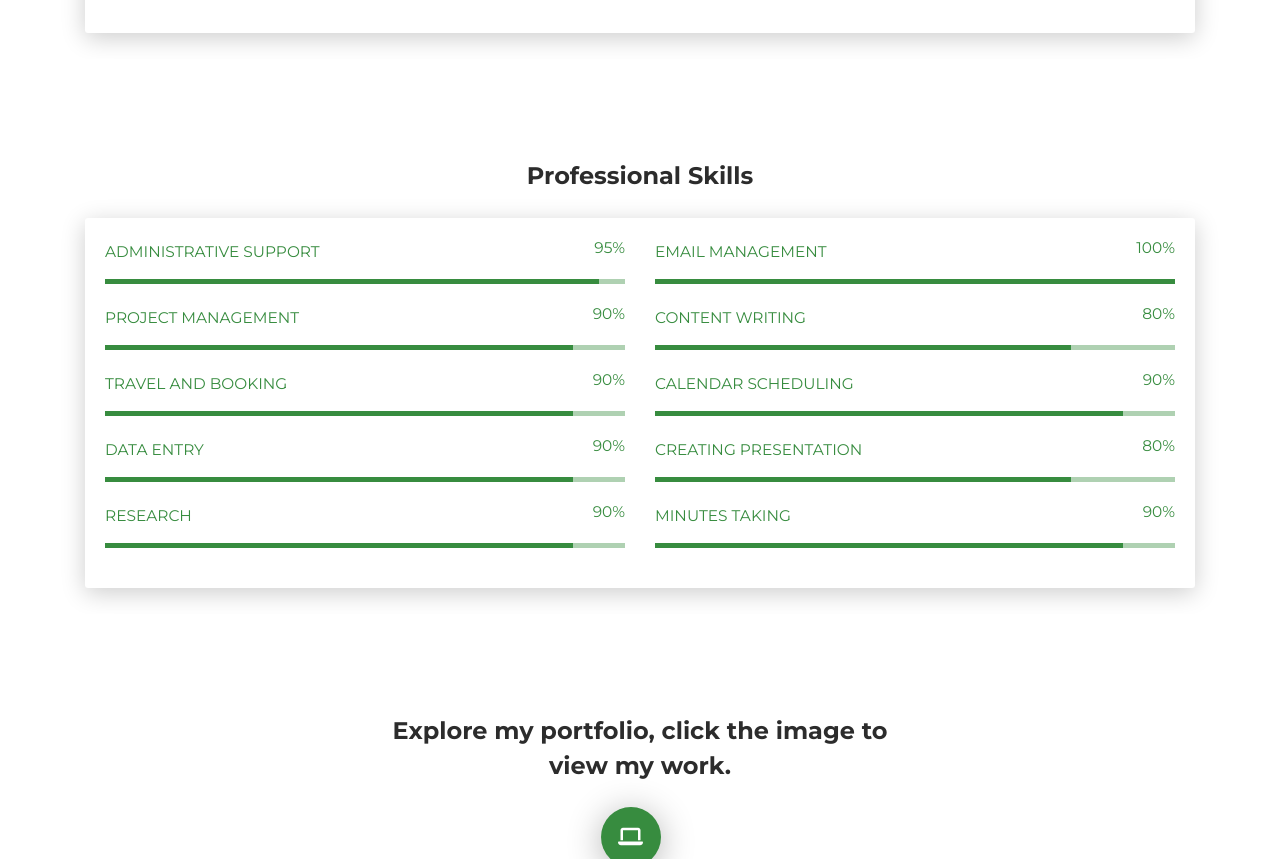
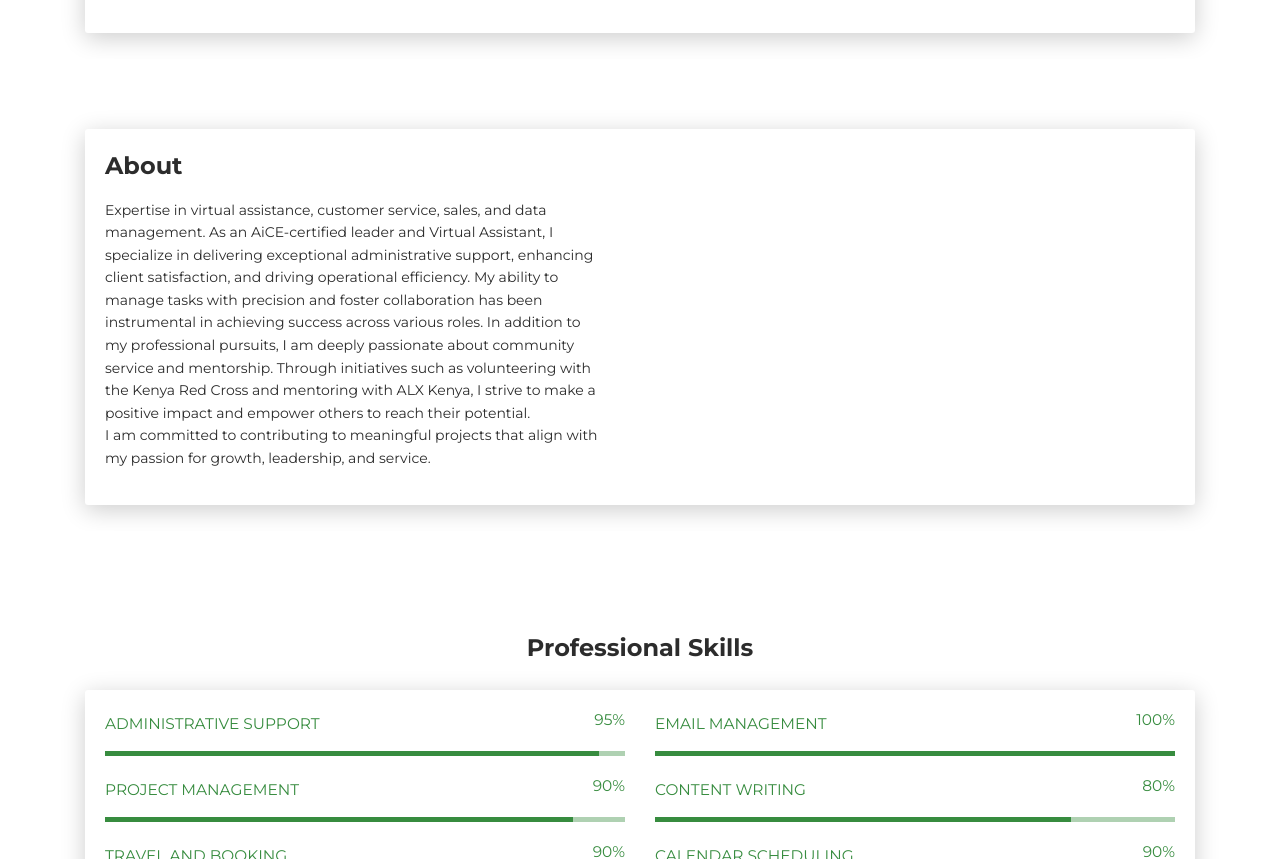
Before and after one commit to PortWebsite/PortWebsite.github.io, a plain HTML site: page Evans/index.html in a window 1280 px wide. Shown: the part 986-1845 px from the top of the page. Drawn offline with Linux system fonts and the light colour scheme; animation ran at ten frames a second.

Commit message:
Update index.html

```diff
--- a/Evans/index.html
+++ b/Evans/index.html
@@ -74,19 +74,6 @@
             <p>I am a results-driven professional with expertise in virtual assistance, customer service, sales, and data management. As an AiCE-certified leader and Virtual Assistant, I specialize in delivering exceptional administrative support, enhancing client satisfaction, and driving operational efficiency. My ability to manage tasks with precision and foster collaboration has been instrumental in achieving success across various roles.
 <br>
               In addition to my professional pursuits, I am deeply passionate about community service and mentorship. Through initiatives such as volunteering with the Kenya Red Cross and mentoring with ALX Kenya, I strive to make a positive impact and empower others to reach their potential. I am committed to contributing to meaningful projects that align with my passion for growth, leadership, and service.
-
-
-
-
-
-
-
-
-
-
-
-
-
               </p>
           </div>
         </div>
@@ -119,6 +106,25 @@
     </div>
   </div>
 </div>
+
+
+<div class="section" id="about">
+  <div class="container">
+    <div class="card" data-aos="fade-up" data-aos-offset="10">
+      <div class="row">
+        <div class="col-lg-6 col-md-12">
+          <div class="card-body">
+            <div class="h4 mt-0 title">About</div>
+            <p>Expertise in virtual assistance, customer service, sales, and data management. As an AiCE-certified leader and Virtual Assistant, I specialize in delivering exceptional administrative support, enhancing client satisfaction, and driving operational efficiency. My ability to manage tasks with precision and foster collaboration has been instrumental in achieving success across various roles.
+In addition to my professional pursuits, I am deeply passionate about community service and mentorship. Through initiatives such as volunteering with the Kenya Red Cross and mentoring with ALX Kenya, I strive to make a positive impact and empower others to reach their potential. <br> I am committed to contributing to meaningful projects that align with my passion for growth, leadership, and service.</p>
+          </div>
+        </div>
+         </div>
+      </div>
+    </div>
+  </div>
+</div>
+
 <div class="section" id="skill">
   <div class="container">
     <div class="h4 text-center mb-4 title">Professional Skills</div>
```
